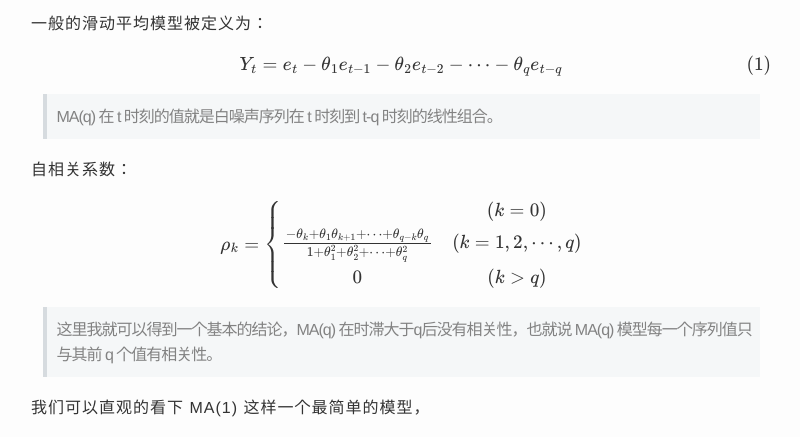
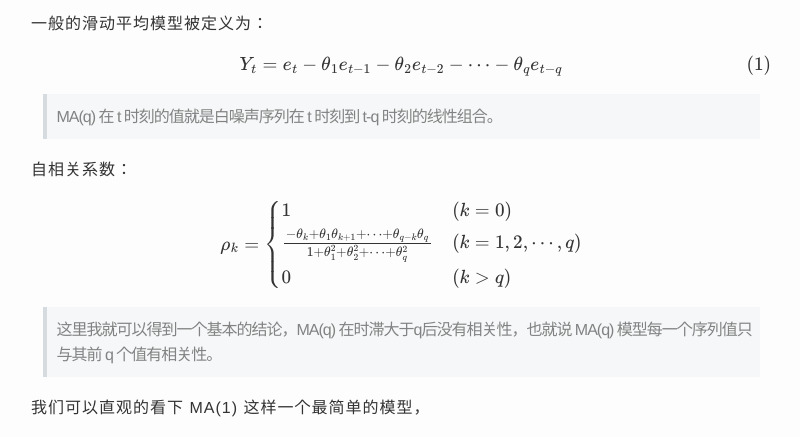
Before and after one commit to charleshm/charleshm.github.io, a Jekyll site: the page built from _posts/2016-03-15-Time-Series.md, in a window 1280 px wide and 1400 px high, scrolled down 1220 px. Shown: the part 173-610 px from the top of the window, without its empty margins (239-1039 px from the left). Built offline with Jekyll 4.4.1, drawn with Linux system fonts in a browser that asks for light colours; some web fonts are replaced; formulas are drawn with MathJax 3; comment, search, counter and statistics services are not loaded; some of the changed text lies outside the part shown.

```diff
--- a/_posts/2016-03-15-Time-Series.md
+++ b/_posts/2016-03-15-Time-Series.md
@@ -40,7 +40,7 @@ $$Y_t=e_t-\theta_{1}e_{t-1}-\theta_{2}e_{t-2}-\cdots-\theta_{q}e_{t-q} \tag{1}$$
 自相关系数：
 
 $$\rho_k=\left\{
-\begin{array}
+\begin{array}{l l}
 1                          & (k=0) \\
 \frac{-\theta_k+\theta_1\theta_{k+1}+\cdots+\theta_{q-k}\theta_{q}}{1+\theta_1^2+\theta_2^2+\cdots+\theta_q^2} & (k=1,2,\cdots,q) \\
 0                          & (k>q)
```
Also changed, not shown: other parts of _posts/2016-03-15-Time-Series.md (+4 -0 lines).
